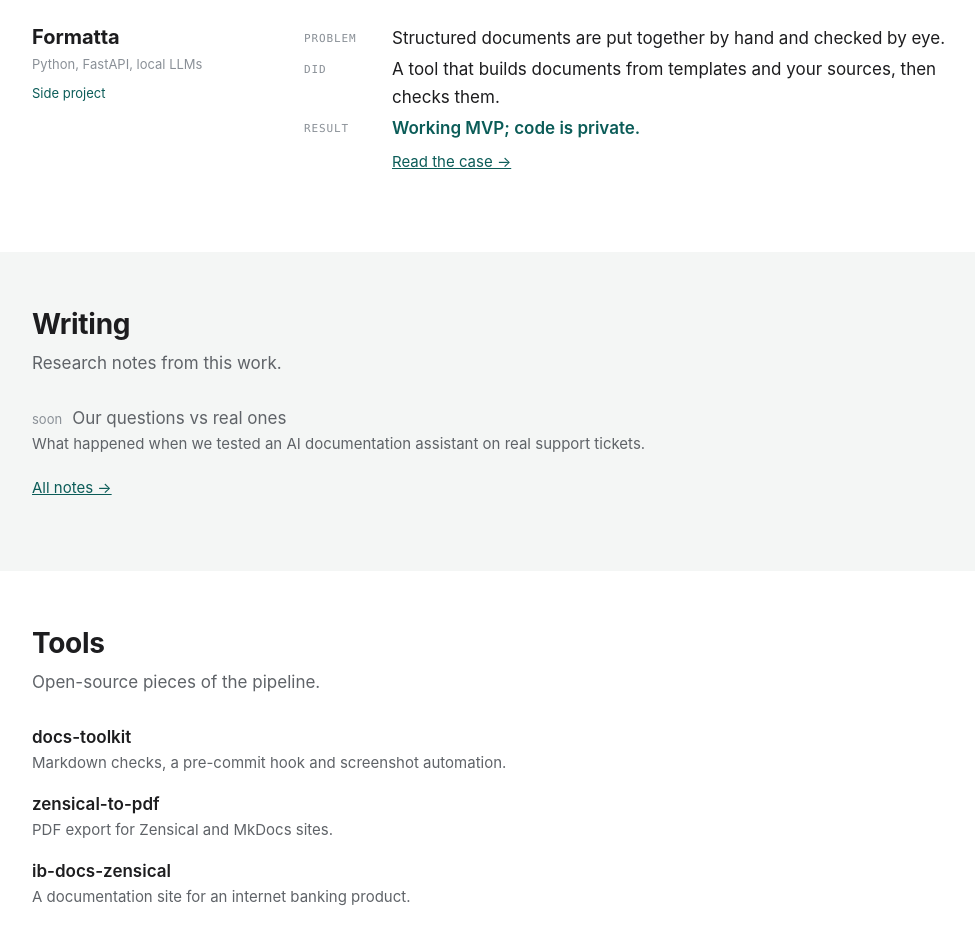
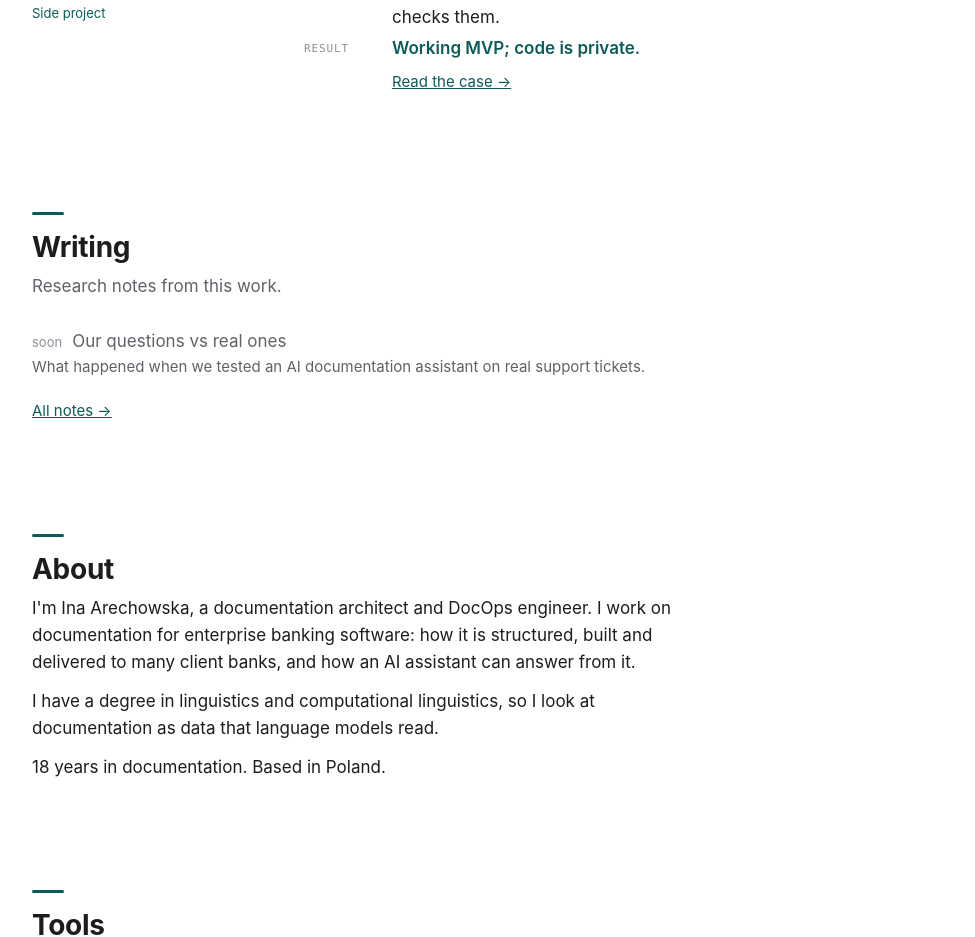
Before and after one commit to arechowska/arechowska.github.io, a plain HTML site: page index.html in a window 1280 px wide. Shown: the part 1863-2800 px from the top of the page, without its empty margins (142-1117 px from the left). Drawn offline with Linux system fonts and the light colour scheme.

Commit message:
Add About section; one band and section marks

```diff
--- a/index.html
+++ b/index.html
@@ -31,9 +31,10 @@ h1{font-size:46px;line-height:1.08;letter-spacing:-.02em;margin:0 0 22px}
 .hero p{margin:0 0 14px;max-width:520px}
 .hero .who{color:var(--muted);font-size:15px;margin-top:22px}
 .cycle svg{width:100%;height:auto;display:block}
-section{padding:56px 0;scroll-margin-top:8px}
+section{padding:48px 0;scroll-margin-top:8px}
 section.band{background:var(--band)}
 h2{font-size:28px;letter-spacing:-.01em;margin:0 0 8px;line-height:1.2}
+h2::before{content:"";display:block;width:32px;height:3px;background:var(--accent);border-radius:2px;margin:0 0 16px}
 .intro{color:var(--muted);margin:0 0 28px;max-width:620px}
 .steps{display:grid;gap:28px 40px}
 @media(min-width:760px){.steps{grid-template-columns:1fr 1fr}}
@@ -61,6 +62,7 @@ h2{font-size:28px;letter-spacing:-.01em;margin:0 0 8px;line-height:1.2}
 .list .when{font-size:13px;color:var(--faint);margin-right:10px}
 .list .soon .t{color:var(--muted)}
 .more{margin-top:20px;font-size:15px}
+.about p{max-width:680px;margin:0 0 12px}
 .contact{display:flex;flex-wrap:wrap;gap:12px 28px;font-size:18px}
 footer{padding:28px 0 40px;color:var(--faint);font-size:14px}
 @media(max-width:600px){
@@ -81,6 +83,7 @@ footer{padding:28px 0 40px;color:var(--faint);font-size:14px}
   <a href="/#how">How it works</a>
   <a href="/#cases">Case studies</a>
   <a href="/writing/">Writing</a>
+  <a href="/#about">About</a>
   <a href="/#contact">Contact</a>
 </div></nav>
 <div class="wrap">
@@ -89,7 +92,6 @@ footer{padding:28px 0 40px;color:var(--faint);font-size:14px}
     <h1>Documentation that people and AI can rely on</h1>
     <p>Banks that use the same software get one set of documentation. Shared text is written once; each bank's differences live in a separate layer.</p>
     <p>The same source builds the website, the PDF and the help inside the app, and an AI assistant answers from it. When the assistant can't answer a real user question, that shows what the documentation is missing.</p>
-    <p class="who">Ina Arechowska, documentation architect and DocOps engineer in enterprise banking software. Linguistics and computational linguistics by training. Based in Poland.</p>
   </div>
   <div class="cycle" role="img" aria-label="One source with shared text and bank layers builds a website, PDF, in-app help and an AI assistant; real user questions reveal gaps, which go back into the source">
     <svg viewBox="0 10 440 290" xmlns="http://www.w3.org/2000/svg" font-family="ui-monospace,SFMono-Regular,Menlo,Consolas,monospace" font-size="13">
@@ -196,13 +198,22 @@ footer{padding:28px 0 40px;color:var(--faint);font-size:14px}
   </article>
 </div></section>
 
-<section class="band" id="writing"><div class="wrap">
+<section id="writing"><div class="wrap">
   <h2>Writing</h2>
   <p class="intro">Research notes from this work.</p>
   <ul class="list">
     <li class="soon"><span class="when">soon</span><span class="t">Our questions vs real ones</span><span class="d">What happened when we tested an AI documentation assistant on real support tickets.</span></li>
   </ul>
   <p class="more"><a href="/writing/">All notes →</a></p>
+</div></section>
+
+<section id="about"><div class="wrap">
+  <h2>About</h2>
+  <div class="about">
+    <p>I'm Ina Arechowska, a documentation architect and DocOps engineer. I work on documentation for enterprise banking software: how it is structured, built and delivered to many client banks, and how an AI assistant can answer from it.</p>
+    <p>I have a degree in linguistics and computational linguistics, so I look at documentation as data that language models read.</p>
+    <p>18 years in documentation. Based in Poland.</p>
+  </div>
 </div></section>
 
 <section id="tools"><div class="wrap">
@@ -215,7 +226,7 @@ footer{padding:28px 0 40px;color:var(--faint);font-size:14px}
   </ul>
 </div></section>
 
-<section class="band" id="contact"><div class="wrap">
+<section id="contact"><div class="wrap">
   <h2>Contact</h2>
   <p class="contact"><a href="https://www.linkedin.com/in/arechowska/">LinkedIn</a><a href="https://github.com/arechowska">GitHub</a><a href="mailto:arechowska@gmail.com">arechowska@gmail.com</a></p>
 </div></section>
```
Also changed, not shown: writing/index.html (+4 -2 lines).
